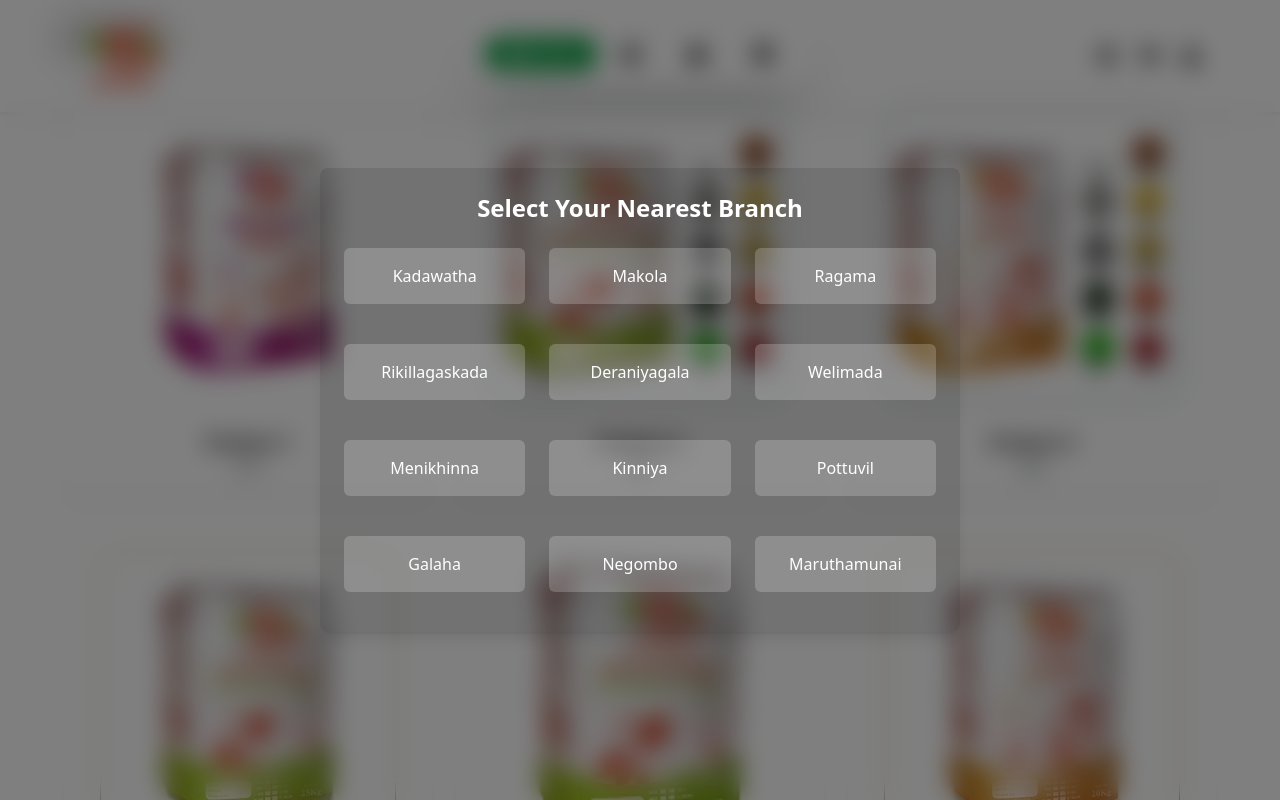
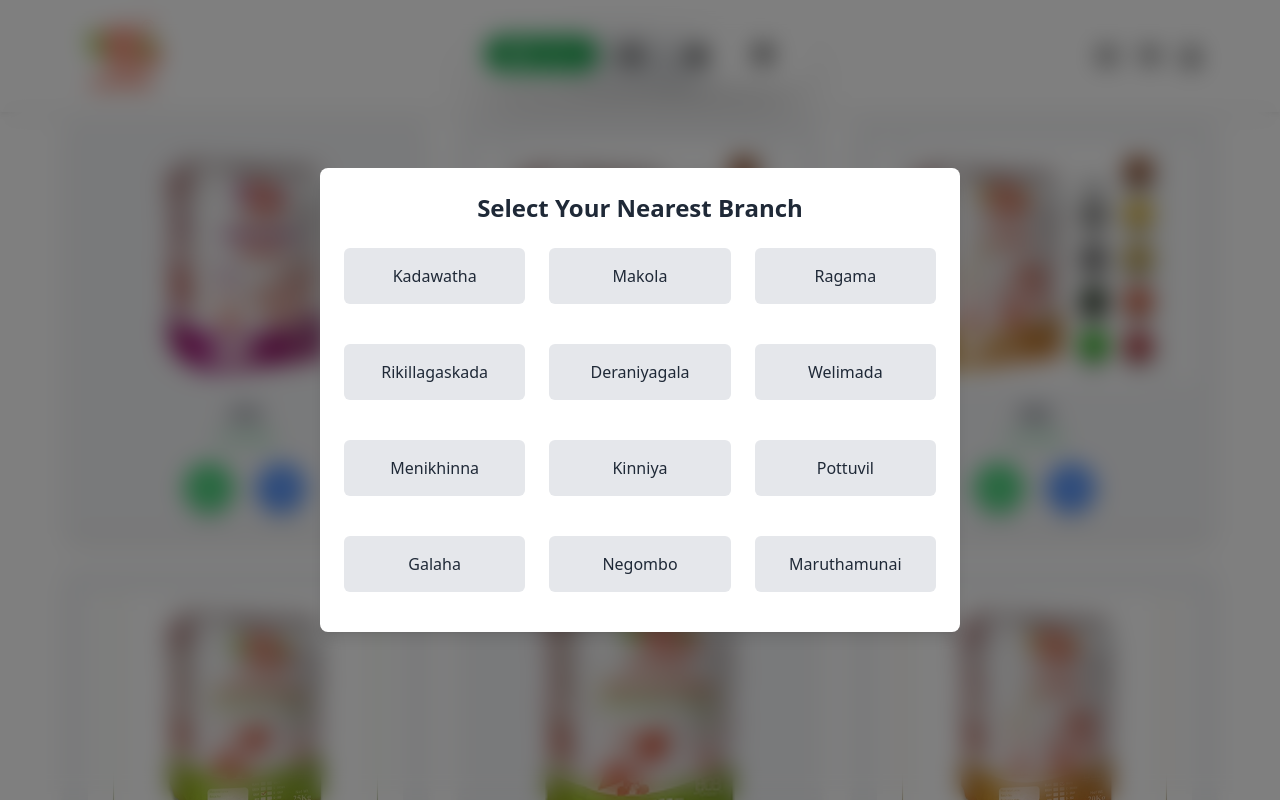
Before and after one commit to AkithN/HarithaWeli-Frontend, a React (Create React App) app: page /E-Shop in a window 1280 px wide. Shown: the top 800 px of the page. Built offline with nearby package versions, Linux system fonts and the light colour scheme.

Commit message:
shop update

```diff
--- a/src/Containers/Shop.jsx
+++ b/src/Containers/Shop.jsx
@@ -1,4 +1,6 @@
 import React, { useState } from 'react';
+import { FiShoppingCart } from 'react-icons/fi';
+import { BsWhatsapp } from 'react-icons/bs';
 import Product1 from '../Assets/Brick-Bond.png';
 import Product2 from '../Assets/Clay-plaster.jpeg';
 import Product3 from '../Assets/Clay-putty.jpeg';
@@ -7,12 +9,12 @@ import Product5 from '../Assets/Gray-plaster.png';
 import Product6 from '../Assets/Wall-putty.jpeg';
 
 const products = [
-  { id: 1, name: "Product 1", price: 10, image: Product1, branch: "Kadawatha" },
-  { id: 2, name: "Product 2", price: 20, image: Product2, branch: "Makola" },
-  { id: 3, name: "Product 3", price: 30, image: Product3, branch: "Ragama" },
-  { id: 4, name: "Product 4", price: 40, image: Product4, branch: "Rikillagaskada" },
-  { id: 5, name: "Product 5", price: 50, image: Product5, branch: "Deraniyagala" },
-  { id: 6, name: "Product 6", price: 60, image: Product6, branch: "Welimada" },
+  { id: 1, price: 10, image: Product1, available: true },
+  { id: 2, price: 20, image: Product2, available: false },
+  { id: 3, price: 30, image: Product3, available: true },
+  { id: 4, price: 40, image: Product4, available: false },
+  { id: 5, price: 50, image: Product5, available: true },
+  { id: 6, price: 60, image: Product6, available: true },
 ];
 
 const branches = [
@@ -22,29 +24,24 @@ const branches = [
 ];
 
 const Shop = () => {
-  const [setSelectedBranch] = useState('');
-  const [filteredProducts, setFilteredProducts] = useState(products);
   const [showPopup, setShowPopup] = useState(true);
 
-  const handleBranchChange = (branch) => {
-    setSelectedBranch(branch);
+  const handleBranchChange = () => {
     setShowPopup(false);
-    const filtered = products.filter((product) => product.branch === branch);
-    setFilteredProducts(filtered);
   };
 
   return (
-    <div className="relative">
+    <div className="relative min-h-screen bg-white">
       {showPopup && (
         <div className="fixed top-0 left-0 right-0 bottom-0 bg-black bg-opacity-50 flex justify-center items-center z-50 backdrop-blur-md">
-          <div className="bg-black bg-opacity-10 rounded-lg p-6 w-4/5 sm:w-2/3 lg:w-1/2 shadow-lg">
-            <h3 className="text-2xl font-semibold mb-6 text-white text-center">Select Your Nearest Branch</h3>
+          <div className="bg-white rounded-lg p-6 w-4/5 sm:w-2/3 lg:w-1/2 shadow-lg">
+            <h3 className="text-2xl font-semibold text-gray-800 mb-6 text-center">Select Your Nearest Branch</h3>
             <div className="grid grid-cols-3 gap-6">
               {branches.map((branch) => (
                 <button
                   key={branch}
-                  onClick={() => handleBranchChange(branch)}
-                  className="px-6 py-4 bg-white bg-opacity-20 text-white rounded-md hover:bg-green-700 transition mb-4 text-center"
+                  onClick={handleBranchChange}
+                  className="px-6 py-4 bg-gray-200 text-gray-800 rounded-md hover:bg-green-500 hover:text-white transition mb-4 text-center"
                 >
                   {branch}
                 </button>
@@ -54,14 +51,34 @@ const Shop = () => {
         </div>
       )}
 
-      <div className="max-w-6xl mx-auto my-5">
-        <h2 className="text-3xl font-bold mb-6">E-Shop</h2>
-        <div className="grid grid-cols-2 md:grid-cols-3 gap-6">
-          {filteredProducts.map((product) => (
-            <div key={product.id} className="bg-white shadow-md rounded-lg p-4 text-center">
-              <img src={product.image} alt={product.name} className="w-full h-80 object-cover mb-3 rounded" />
-              <h3 className="text-lg font-semibold">{product.name}</h3>
-              <p className="text-gray-600">${product.price}</p>
+      <div className="max-w-6xl mx-auto my-10">
+        <h2 className="text-4xl font-bold text-gray-800 mb-10 text-center">E-Shop</h2>
+        <div className="grid grid-cols-2 md:grid-cols-3 gap-8">
+          {products.map((product) => (
+            <div
+              key={product.id}
+              className="bg-gray-100 rounded-lg p-6 shadow-lg transition transform hover:scale-105 hover:shadow-xl"
+            >
+              <img src={product.image} alt={`Product ${product.id}`} className="w-full h-60 object-cover mb-4 rounded-lg" />
+              <div className="text-center">
+                <p className="text-lg font-bold text-gray-800">${product.price}</p>
+                <p className={`text-sm font-medium ${product.available ? "text-green-500" : "text-red-500"}`}>
+                  {product.available ? "Available" : "Out of Stock"}
+                </p>
+              </div>
+              <div className="flex justify-center space-x-6 mt-4">
+                <a
+                  href={`https://wa.me/?text=I'm interested in this product.`}
+                  target="_blank"
+                  rel="noopener noreferrer"
+                  className="w-12 h-12 flex items-center justify-center bg-green-500 text-white rounded-full shadow-lg transition hover:scale-110 hover:shadow-green-500/50"
+                >
+                  <BsWhatsapp size={24} />
+                </a>
+                <button className="w-12 h-12 flex items-center justify-center bg-blue-500 text-white rounded-full shadow-lg transition hover:scale-110 hover:shadow-blue-500/50">
+                  <FiShoppingCart size={24} />
+                </button>
+              </div>
             </div>
           ))}
         </div>
```
